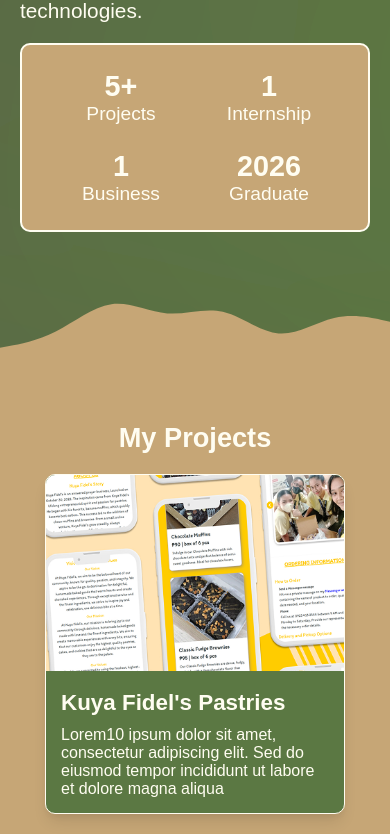
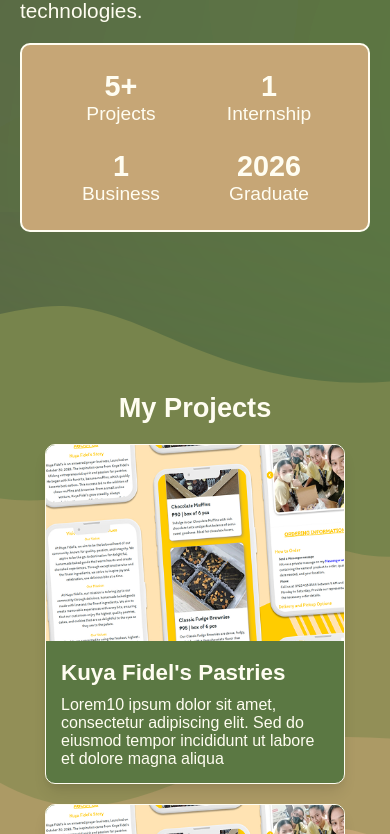
Before and after one commit to Fidel-Robin/Portfolio-Website, a React (Vite) app: page / in a window 390 px wide. Shown: the part 1570-2404 px from the top of the page. Built offline with nearby package versions, Linux system fonts and the light colour scheme.

Commit message:
project layout for mobile

```diff
--- a/src/components/Projects.css
+++ b/src/components/Projects.css
@@ -1,17 +1,22 @@
   .projects-bg {
-    margin-top: -230px;
+    margin-top: -140px;
+    /* margin-top: -100px; */
     left: 0;
     width: 100%;
     height: 100%;
     object-fit: cover; /* Forces the SVG to scale and fill the area perfectly */
-    z-index: 3;       /* Sends it behind your content */
+    z-index: 3;
     pointer-events: none; /* Prevents it from interfering with button clicks */
     display: block;
     /* background-color: var(--grey); */
+
+    position: absolute;
+    object-fit: cover;
+    z-index: -1;
   }
 
 .projects{
-  background-color: var(--brown);
+  /* background-color: var(--brown); */
   /* background-color: #585148; */
   padding: 40px 20px;
 
--- a/src/components/Projects.jsx
+++ b/src/components/Projects.jsx
@@ -3,9 +3,9 @@ import "./Projects.css";
 function Projects() {
   return (
     <>
-    <img src="wave-haikei.svg" alt="Blurry gradient background" className="projects-bg" />
-
+    {/* <img src="wave-haikei.svg" alt="Blurry gradient background" className="projects-bg" /> */}
     {/* <img src="stacked-waves-haikei (4).svg" alt="Blurry gradient background" className="projects-bg" /> */}
+    <img src="stacked-waves-haikei (5).svg" alt="Blurry gradient background" className="projects-bg" />
     <section className="projects">
 
       <h2>My Projects</h2>
```
Also changed, not shown: public/stacked-waves-haikei (4).svg (added), public/stacked-waves-haikei (5).svg (added).
